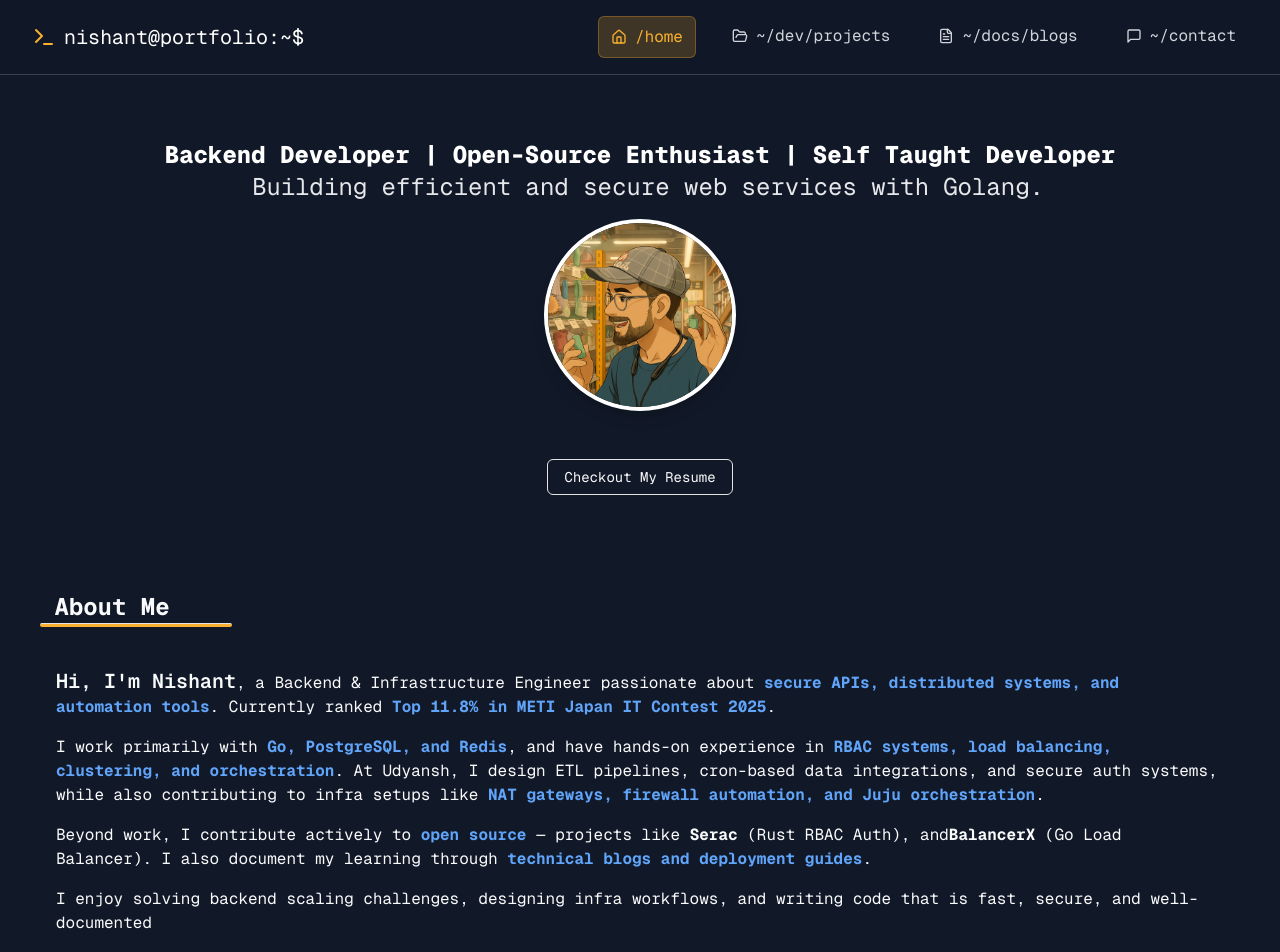
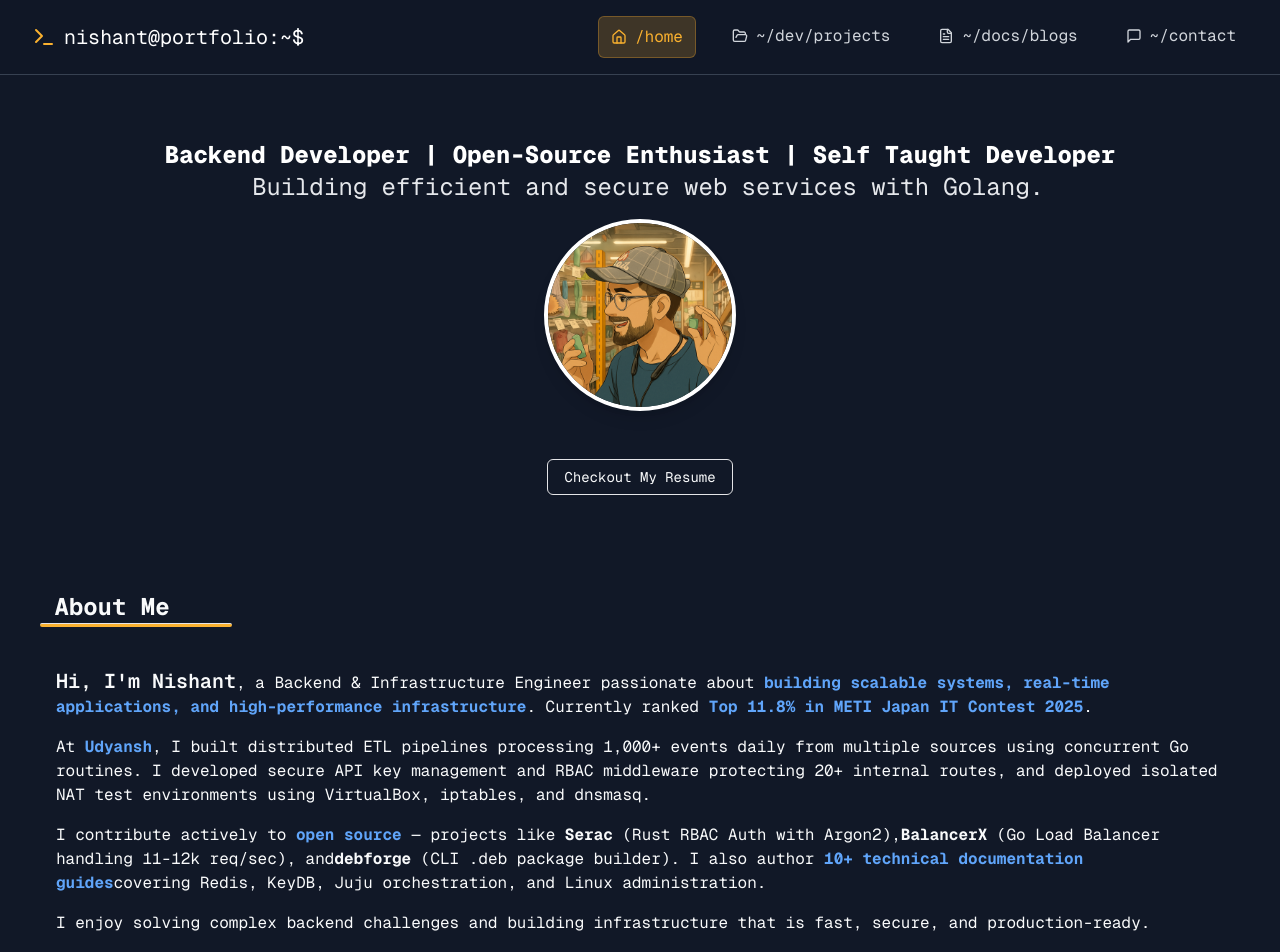
Before and after one commit to nishujangra/Portfolio, a React (Vite) app: page / in a window 1280 px wide. Shown: the top 952 px of the page. Built offline with nearby package versions, Linux system fonts and the light colour scheme.

Commit message:
ui: updated about

```diff
--- a/src/pages/Home/container/About.tsx
+++ b/src/pages/Home/container/About.tsx
@@ -13,37 +13,32 @@ const About = () => {
                     </strong>
                     , a Backend & Infrastructure Engineer passionate about{" "}
                     <strong className="text-blue-400">
-                        secure APIs, distributed systems, and automation tools
+                        building scalable systems, real-time applications, and high-performance infrastructure
                     </strong>.
                     Currently ranked{" "}
                     <strong className="text-blue-400">Top 11.8% in METI Japan IT Contest 2025</strong>.
 
                     <p>
-                        I work primarily with{" "}
-                        <strong className="text-blue-400">Go, PostgreSQL, and Redis</strong>,
-                        and have hands-on experience in{" "}
-                        <strong className="text-blue-400">
-                            RBAC systems, load balancing, clustering, and orchestration
-                        </strong>.
-                        At Udyansh, I design ETL pipelines, cron-based data integrations,
-                        and secure auth systems, while also contributing to infra setups like{" "}
-                        <strong className="text-blue-400">
-                            NAT gateways, firewall automation, and Juju orchestration
-                        </strong>.
+                        At <strong className="text-blue-400">Udyansh</strong>, I built distributed ETL pipelines
+                        processing 1,000+ events daily from multiple sources using concurrent Go routines.
+                        I developed secure API key management and RBAC middleware protecting 20+ internal routes,
+                        and deployed isolated NAT test environments using VirtualBox, iptables, and dnsmasq.
                     </p>
 
                     <p>
-                        Beyond work, I contribute actively to{" "}
+                        I contribute actively to{" "}
                         <strong className="text-blue-400">open source</strong> —
-                        projects like <strong>Serac</strong> (Rust RBAC Auth), and
-                        <strong>BalancerX</strong> (Go Load Balancer).
-                        I also document my learning through{" "}
-                        <strong className="text-blue-400">technical blogs and deployment guides</strong>.
+                        projects like <strong>Serac</strong> (Rust RBAC Auth with Argon2),
+                        <strong>BalancerX</strong> (Go Load Balancer handling 11-12k req/sec), and
+                        <strong>debforge</strong> (CLI .deb package builder).
+                        I also author{" "}
+                        <strong className="text-blue-400">10+ technical documentation guides</strong>
+                        covering Redis, KeyDB, Juju orchestration, and Linux administration.
                     </p>
 
                     <p>
-                        I enjoy solving backend scaling challenges, designing infra workflows,
-                        and writing code that is{" "}fast, secure, and well-documented
+                        I enjoy solving complex backend challenges and building infrastructure that is{" "}
+                        fast, secure, and production-ready.
                     </p>
                 </div>
             </div>
```
